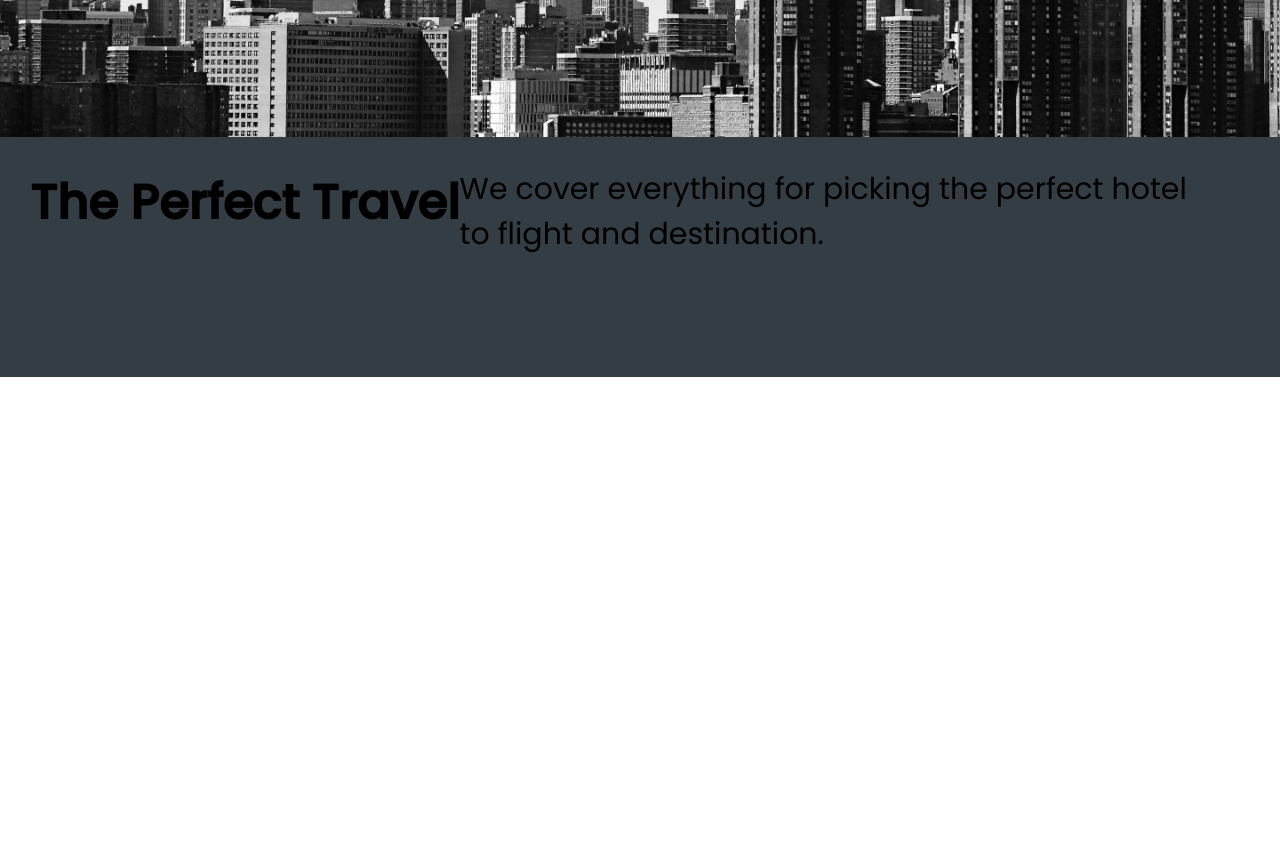
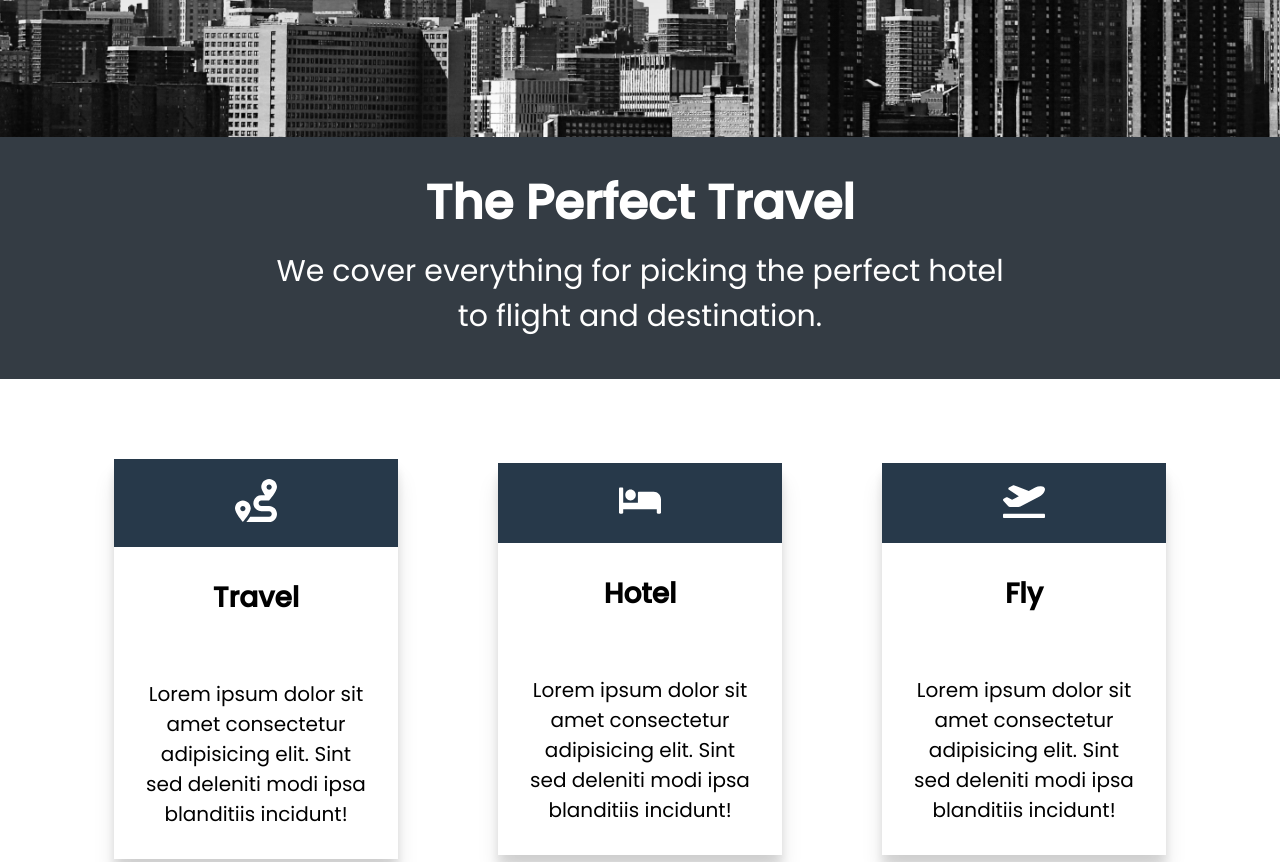
Before and after one commit to parsfront/web-project-1, a plain HTML site: page index.html in a window 1280 px wide. Shown: the part 1480-2342 px from the top of the page. Drawn offline with Linux system fonts and the light colour scheme; a web font is replaced by a local one.

Commit message:
card icons

```diff
--- a/css/style.css
+++ b/css/style.css
@@ -190,13 +190,53 @@
 }
 
 /*benefits section*/
-.benefits-head{
+.benefits-head {
     background: #343c44;
     padding: 3rem;
     min-height: 30vh;
     display: flex;
+    flex-direction: column;
+    justify-content: center;
+    align-items: center;
+    color: white;
+    text-align: center;
 }
 
+.benefits-head h3 {
+    padding: 1rem;
+}
+
+.cards {
+    width: 90%;
+    margin: auto;
+    display: flex;
+    min-height: 70vh;
+    align-items: center;
+    flex-wrap: wrap;
+}
+
+.card {
+    text-align: center;
+    flex: 1 1 25rem;
+    min-height: 40vh;
+    margin: 2rem 5rem;
+    box-shadow: 0px 10px 10px rgba(0, 0, 0, 0.1), 0px 20px 20px rgba(0, 0, 0, 0.1);
+}
+
+.cards img {
+    max-width: 15%;
+    margin: 2rem;
+    pointer-events: none;
+}
+
+.card-icon {
+    background: #27394a;
+}
+
+.card h4,
+.card p {
+    padding: 3rem;
+}
 
 /*media query*/
 @media screen and (max-width: 950px) {
```
